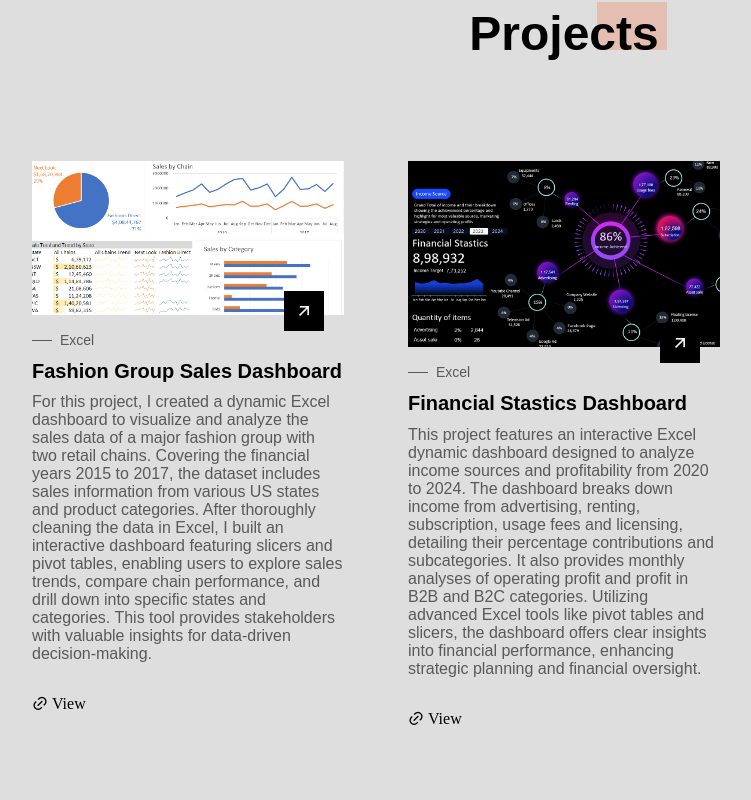
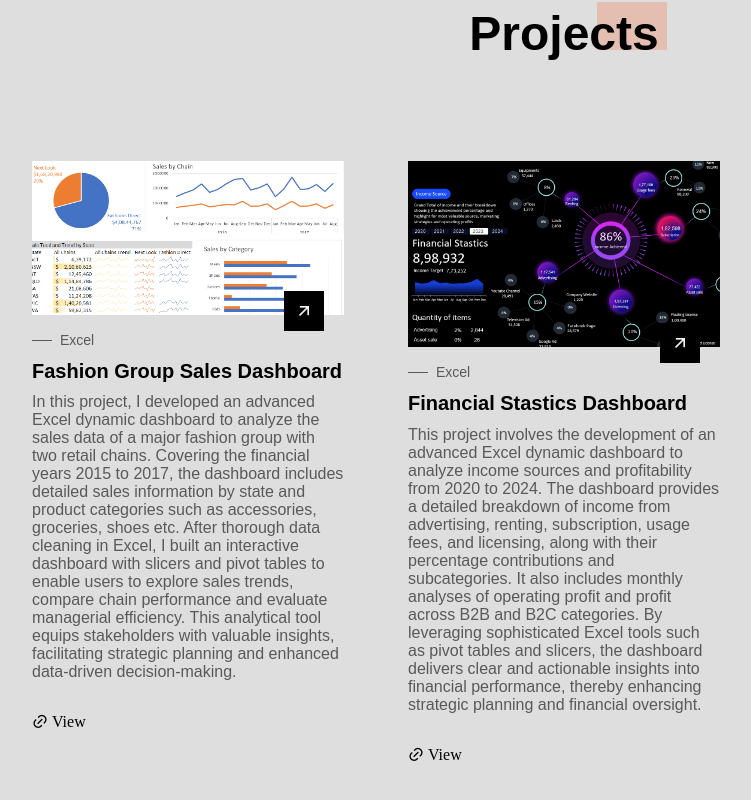
Before and after one commit to its-janvi/Portfolio, a plain HTML site: page index.html in a window 1280 px wide. Shown: the part 1640-2440 px from the top of the page, without its empty margins (76-827 px from the left). Drawn offline with nearby package versions, Linux system fonts and the light colour scheme; a web font is replaced by a local one.

Commit message:
Update index.html
project descriptions

```diff
--- a/index.html
+++ b/index.html
@@ -237,13 +237,12 @@
                      <h2 class="projects__title">Fashion Group Sales Dashboard</h2>
 
                      <p class="projects__description">
-                        For this project, I created a dynamic Excel dashboard to visualize and
-                        analyze the sales data of a major fashion group with two retail chains.
-                        Covering the financial years 2015 to 2017, the dataset includes sales information
-                        from various US states and product categories. After thoroughly cleaning the data in Excel,
-                        I built an interactive dashboard featuring slicers and pivot tables, enabling
-                        users to explore sales trends, compare chain performance, and drill down into specific states
-                        and categories. This tool provides stakeholders with valuable insights for data-driven decision-making.
+                        In this project, I developed an advanced Excel dynamic dashboard to analyze the sales data of a
+                        major fashion group with two retail chains. Covering the financial years 2015 to 2017, the dashboard includes
+                        detailed sales information by state and product categories such as accessories, groceries, shoes etc. After thorough
+                        data cleaning in Excel, I built an interactive dashboard with slicers and pivot tables to enable users to explore sales
+                        trends, compare chain performance and evaluate managerial efficiency.  This analytical tool equips stakeholders with valuable
+                        insights, facilitating strategic planning and enhanced data-driven decision-making.
                      </p>
                   </div>
                   <div class="projects__buttons">
@@ -267,12 +266,12 @@
                      <h2 class="projects__title">Financial Stastics Dashboard</h2>
 
                      <p class="projects__description">
-                        This project features an interactive Excel dynamic dashboard designed to analyze income
-                        sources and profitability from 2020 to 2024. The dashboard breaks down income from advertising,
-                        renting, subscription, usage fees and licensing, detailing their percentage contributions and
-                        subcategories. It also provides monthly analyses of operating profit and profit in B2B and B2C categories.
-                        Utilizing advanced Excel tools like pivot tables and slicers, the dashboard offers clear insights into
-                        financial performance, enhancing strategic planning and financial oversight.
+                        This project involves the development of an advanced Excel dynamic dashboard to analyze income sources and
+                        profitability from 2020 to 2024. The dashboard provides a detailed breakdown of income from advertising,
+                        renting, subscription, usage fees, and licensing, along with their percentage contributions and subcategories.
+                        It also includes monthly analyses of operating profit and profit across B2B and B2C categories. By leveraging
+                        sophisticated Excel tools such as pivot tables and slicers, the dashboard delivers clear and actionable
+                        insights into financial performance, thereby enhancing strategic planning and financial oversight.
                      </p>
                   </div>
                   <div class="projects__buttons">
```
